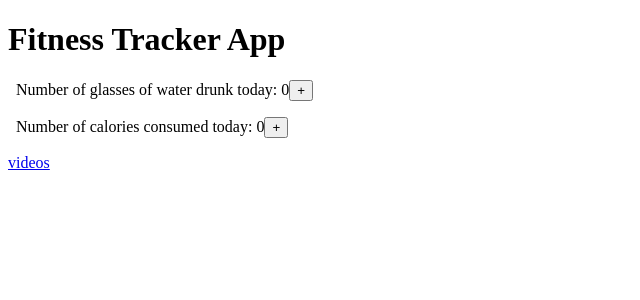
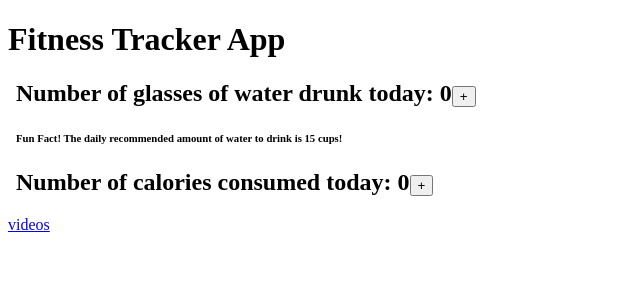
Before and after one commit to LucasStrongheim/final, an Angular app: page / in a window 1280 px wide. Shown: the top 300 px of the page, without its empty margins (0-640 px from the left). Built offline with nearby package versions, Linux system fonts and the light colour scheme.

Commit message:
general
added nav in video and added a fun fact to cups of water

```diff
--- a/src/app/app.component.html
+++ b/src/app/app.component.html
@@ -1,9 +1,9 @@
 <h1>Fitness Tracker App</h1>
 
 <body>
-
-  <p>Number of glasses of water drunk today: {{count}}<button (click) = "waterCounter('add')">+</button></p>
-  <p>Number of calories consumed today: {{cCount}}<button (click) = "calorieCounter('add')">+</button></p>
+  <h2>Number of glasses of water drunk today: {{count}}<button (click) = "waterCounter('add')">+</button></h2>
+  <h6>Fun Fact! The daily recommended amount of water to drink is 15 cups!  </h6>
+  <h2>Number of calories consumed today: {{cCount}}<button (click) = "calorieCounter('add')">+</button></h2>
 </body>
 <nav>
   <a routerLink="/video">videos </a>
--- a/src/app/video/video.component.html
+++ b/src/app/video/video.component.html
@@ -46,3 +46,6 @@
         <iframe width="420" height="315"src="https://www.youtube.com/embed/eWyZWZtvsxk?&mute=1"></iframe>
     </ul>
 </details>
+<nav>
+    <a routerLink="/">back </a>
+  </nav>
```
